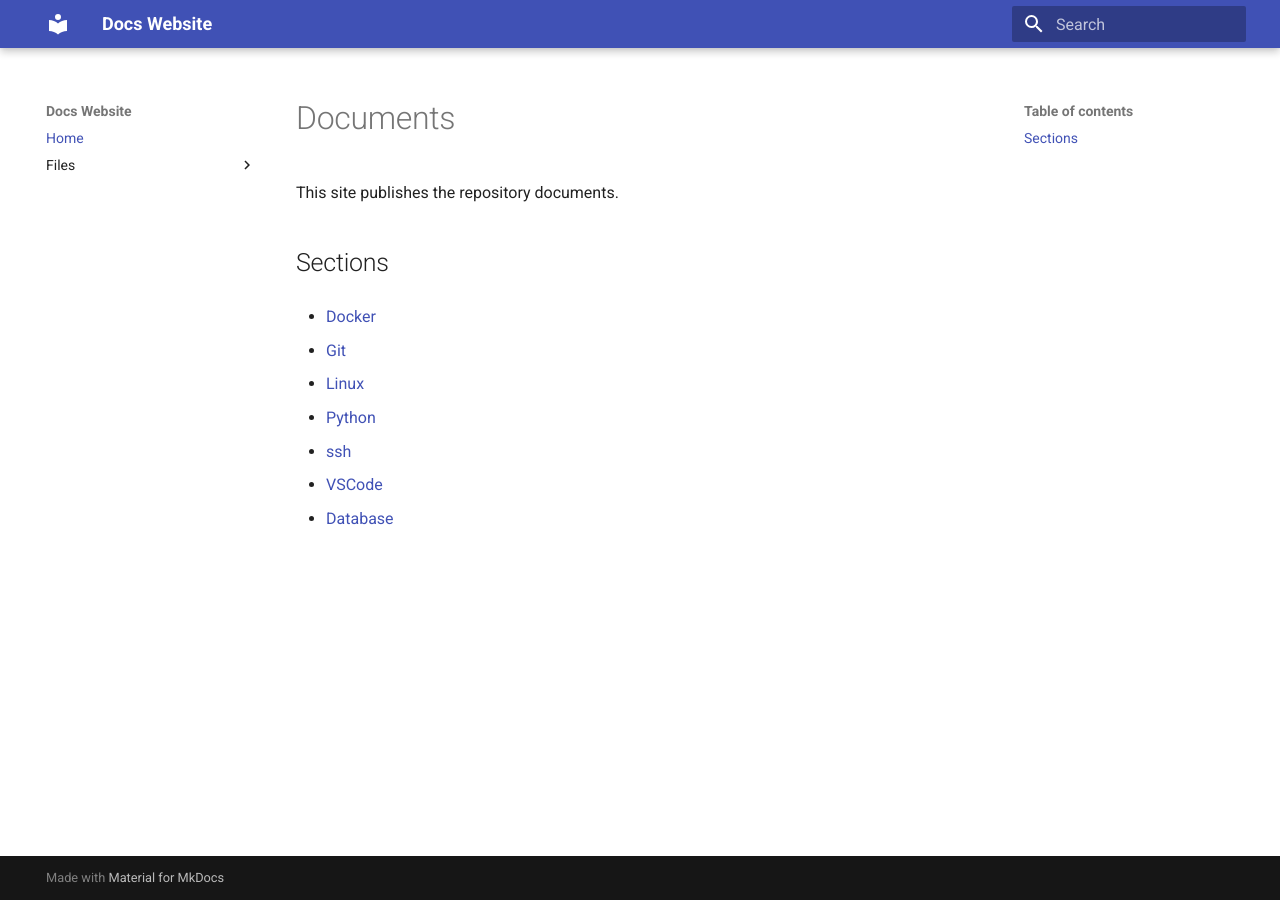
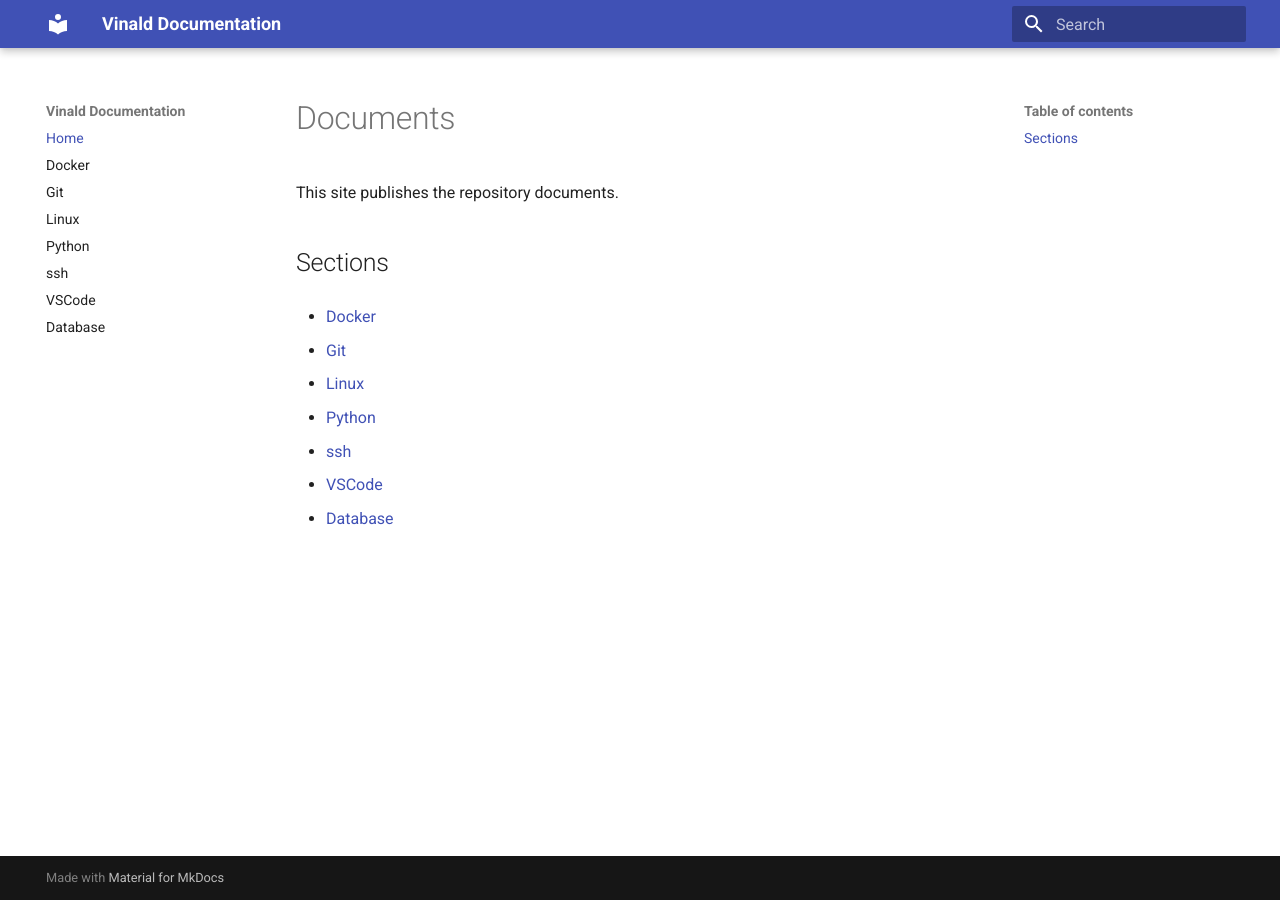
Before and after one commit to Vinald/docs, an MkDocs documentation site: the page built from site_docs/index.md, in a window 1280 px wide. Built offline with MkDocs 1.6.1 and Material for MkDocs 9.7.7, drawn with Linux system fonts in a browser that asks for light colours.

Commit message:
yml update

```diff
--- a/mkdocs.yml
+++ b/mkdocs.yml
@@ -1,15 +1,14 @@
-site_name: Docs Website
-site_description: Personal document collection hosted on GitHub Pages
+site_name: Vinald Documentation
+site_description: Personal document collection
 nav:
     - Home: index.md
-    - Files:
-          - Docker: Docker/index.md
-          - Git: Git/index.md
-          - Linux: Linux/index.md
-          - Python: Python/index.md
-          - ssh: ssh/index.md
-          - VSCode: VSCode/index.md
-          - Database: Database/index.md
+    - Docker: Docker/index.md
+    - Git: Git/index.md
+    - Linux: Linux/index.md
+    - Python: Python/index.md
+    - ssh: ssh/index.md
+    - VSCode: VSCode/index.md
+    - Database: Database/index.md
 theme:
     name: material
 docs_dir: site_docs
```
